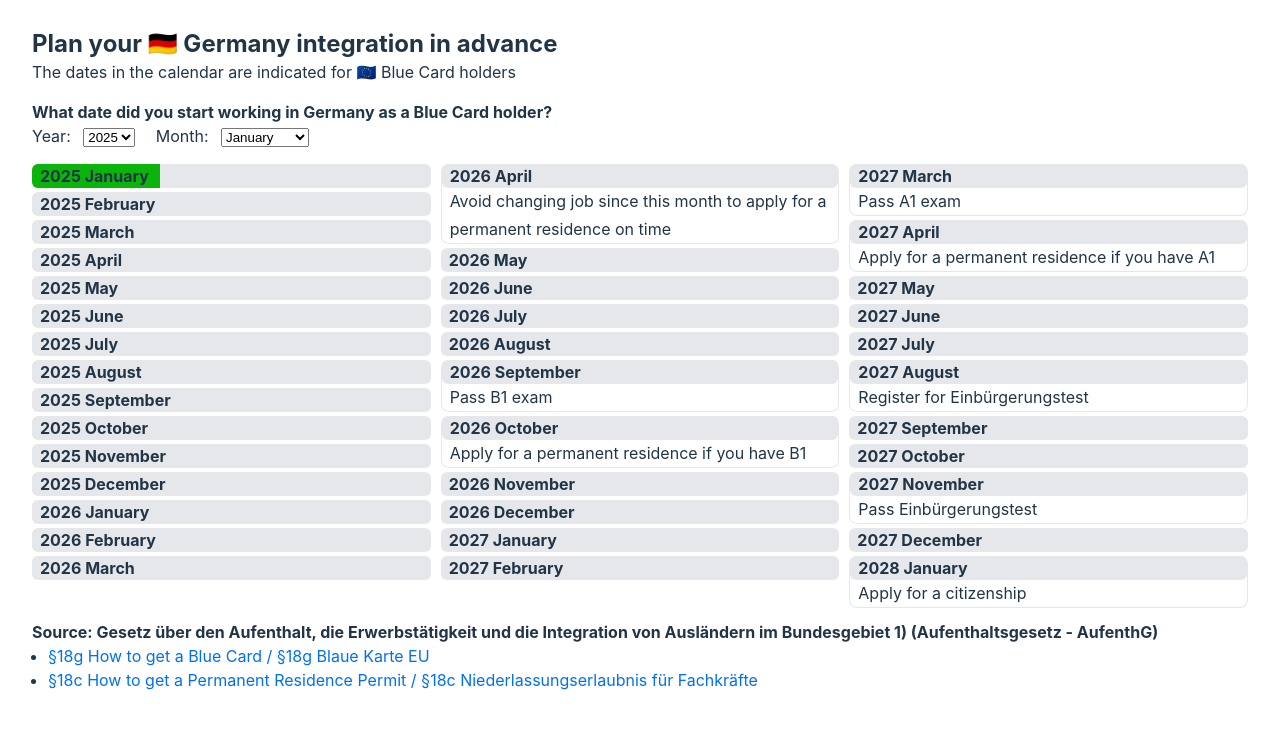
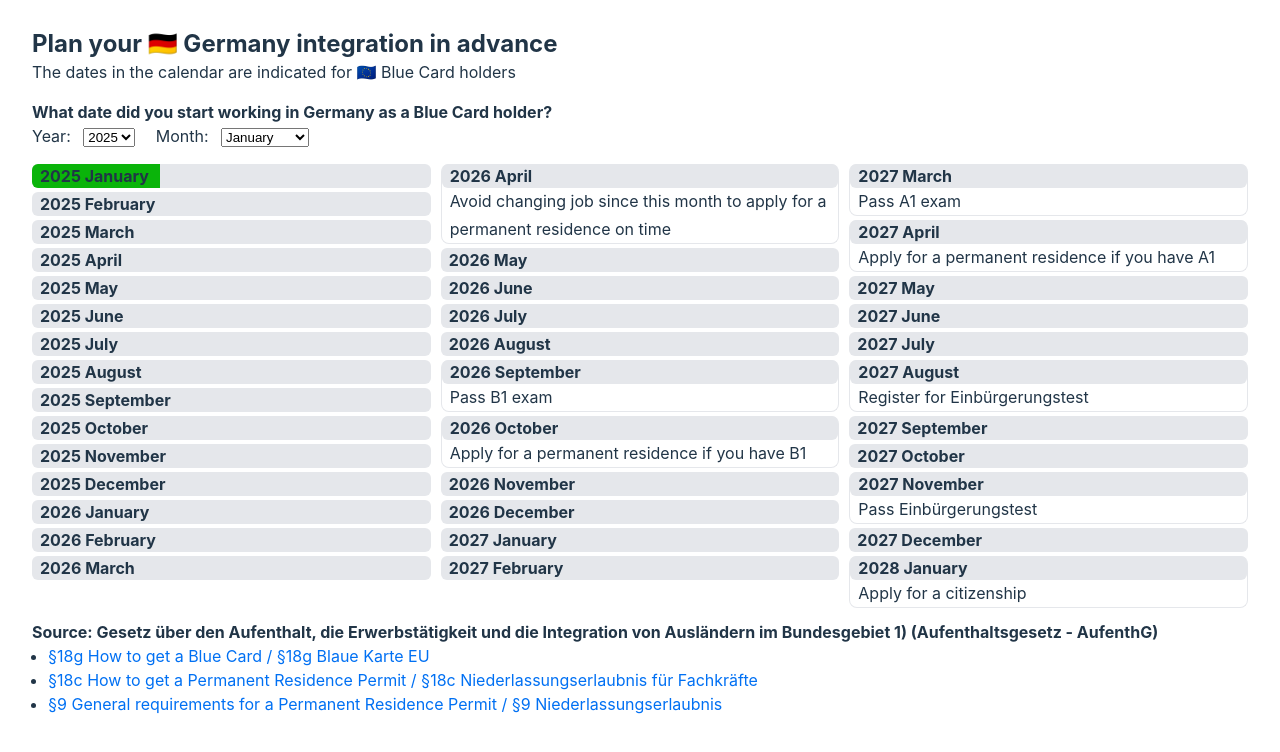
Before and after one commit to isqua/eu-blue-card-germany, a Svelte app: page / in a window 1280 px wide. Shown: the top 752 px of the page. Built offline with nearby package versions, Linux system fonts and the light colour scheme.

Commit message:
feat: add a link to the 9th paragraph

```diff
--- a/src/components/Footer.svelte
+++ b/src/components/Footer.svelte
@@ -22,6 +22,12 @@
                 <span lang="de">
                     §18c Niederlassungserlaubnis für Fachkräfte
                 </span>
+            </a>
+        </li>
+        <li>
+            <a href="https://www.gesetze-im-internet.de/aufenthg_2004/__9.html">
+                §9 General requirements for a Permanent Residence Permit /
+                <span lang="de"> §9 Niederlassungserlaubnis </span>
             </a>
         </li>
     </ul>
```
